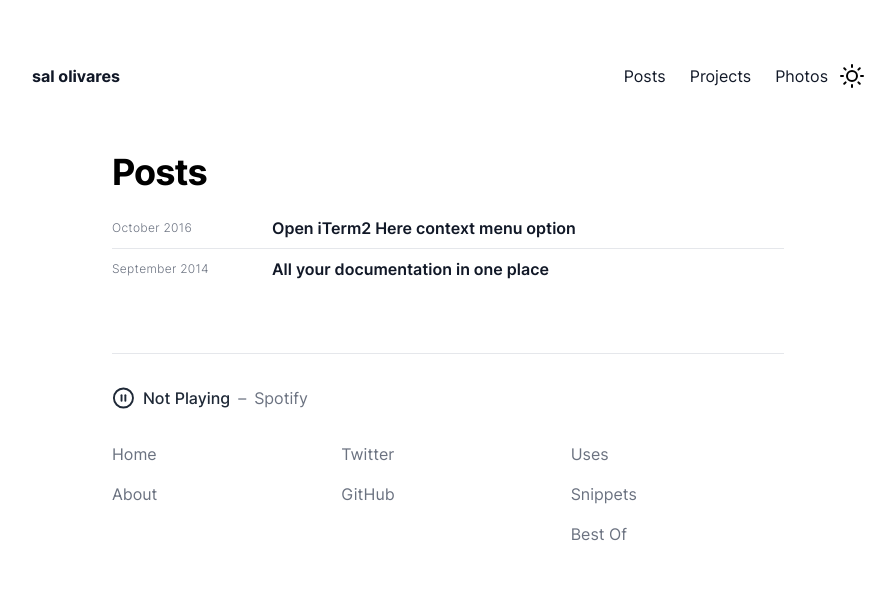
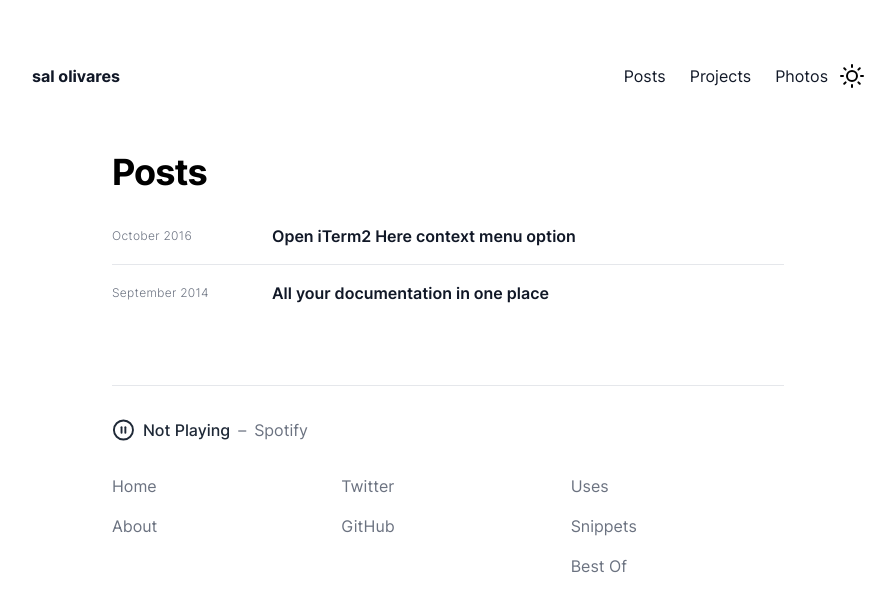
Before and after one commit to salolivares/salolivares.com, a Next.js app: page /posts in a window 1280 px wide. Shown: the top 612 px of the page, without its empty margins (192-1087 px from the left). Built offline with nearby package versions, Linux system fonts and the light colour scheme; no server answers; what @tailwindcss/typography would draw is missing.

Commit message:
fix: increase padding for posts

```diff
--- a/pages/posts.tsx
+++ b/pages/posts.tsx
@@ -23,7 +23,7 @@ const PostsPage = ({ posts }: InferGetStaticPropsType<typeof getStaticProps>) =>
       <PageHeader>Posts</PageHeader>
       <div className="divide-y dark:divide-opacity-50 dark:divide-gray-400">
         {posts.map((post) => (
-          <div key={`${post.slug!}`} className="flex flex-col lg:flex-row lg:items-center py-2">
+          <div key={`${post.slug!}`} className="flex flex-col lg:flex-row lg:items-center py-4">
             <div className="text-gray-500 dark:text-gray-400 text-xs font-light tracking-wide w-40">
               <PostDate dateString={post.publishedOn!} />
             </div>
```
